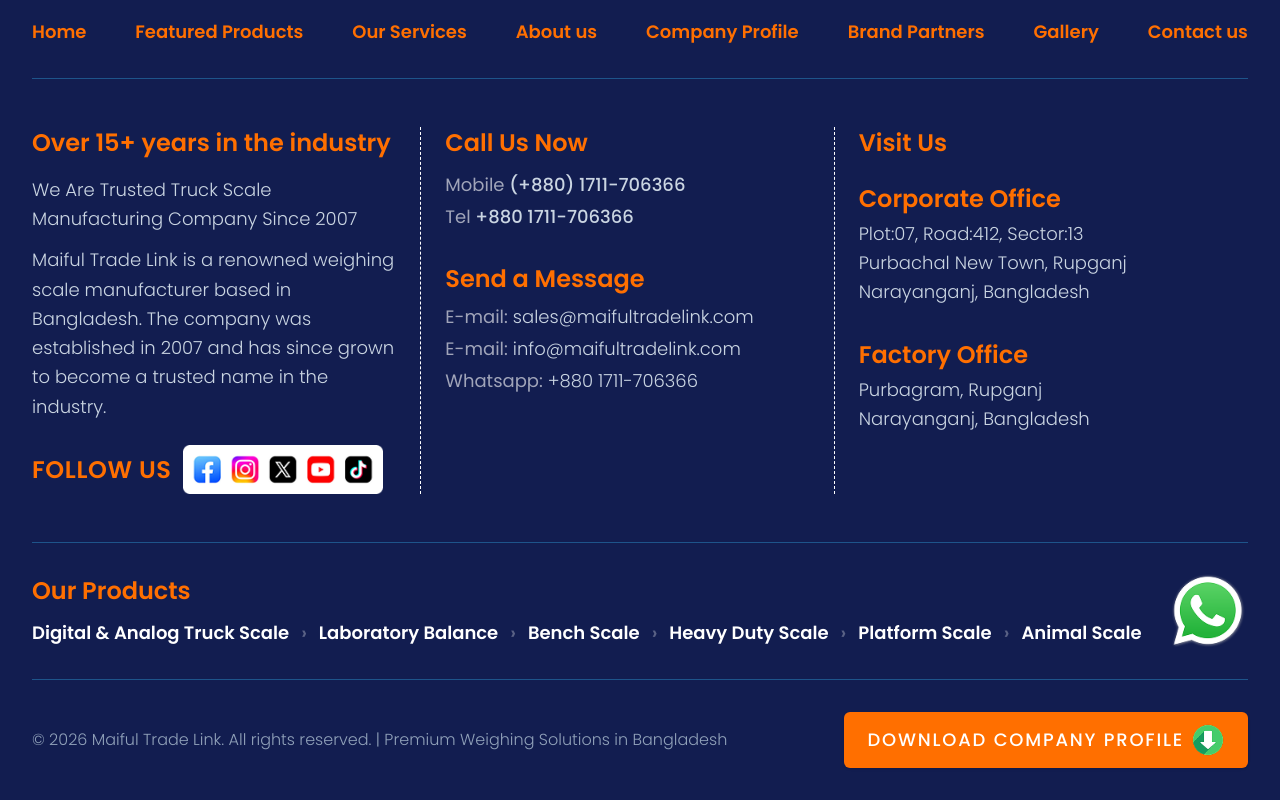
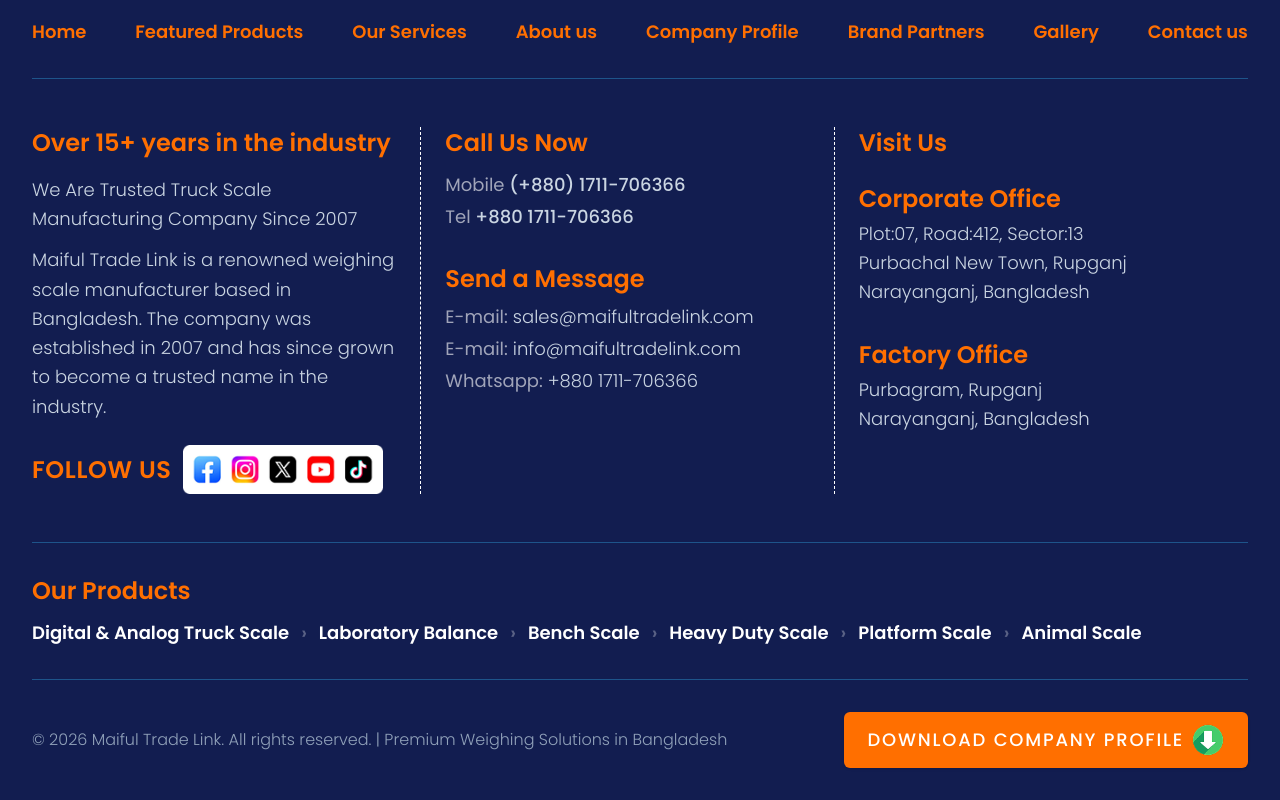
Before and after one commit to mahbubnoyon506/maiful-trade, a Next.js app: page / in a window 1280 px wide. Shown: the part 9909-10709 px from the top of the page. Built offline with nearby package versions, Linux system fonts and the light colour scheme.

Commit message:
Whats app button removed

```diff
--- a/components/shared/Footer.tsx
+++ b/components/shared/Footer.tsx
@@ -166,7 +166,7 @@
           </div>
 
           {/* Fixed Floating WhatsApp Badge Placeholder Positioning */}
-          <div className="absolute right-0 top-1/2 -translate-y-1/2 hidden lg:block">
+          {/* <div className="absolute right-0 top-1/2 -translate-y-1/2 hidden lg:block">
             <a
               href="https://wa.me/8801711706366"
               target="_blank"
@@ -181,7 +181,7 @@
                 height={80}
               />
             </a>
-          </div>
+          </div> */}
         </div>
 
         {/* 4. COPYRIGHT & DOWNLOAD BUTTON BAR */}
```
